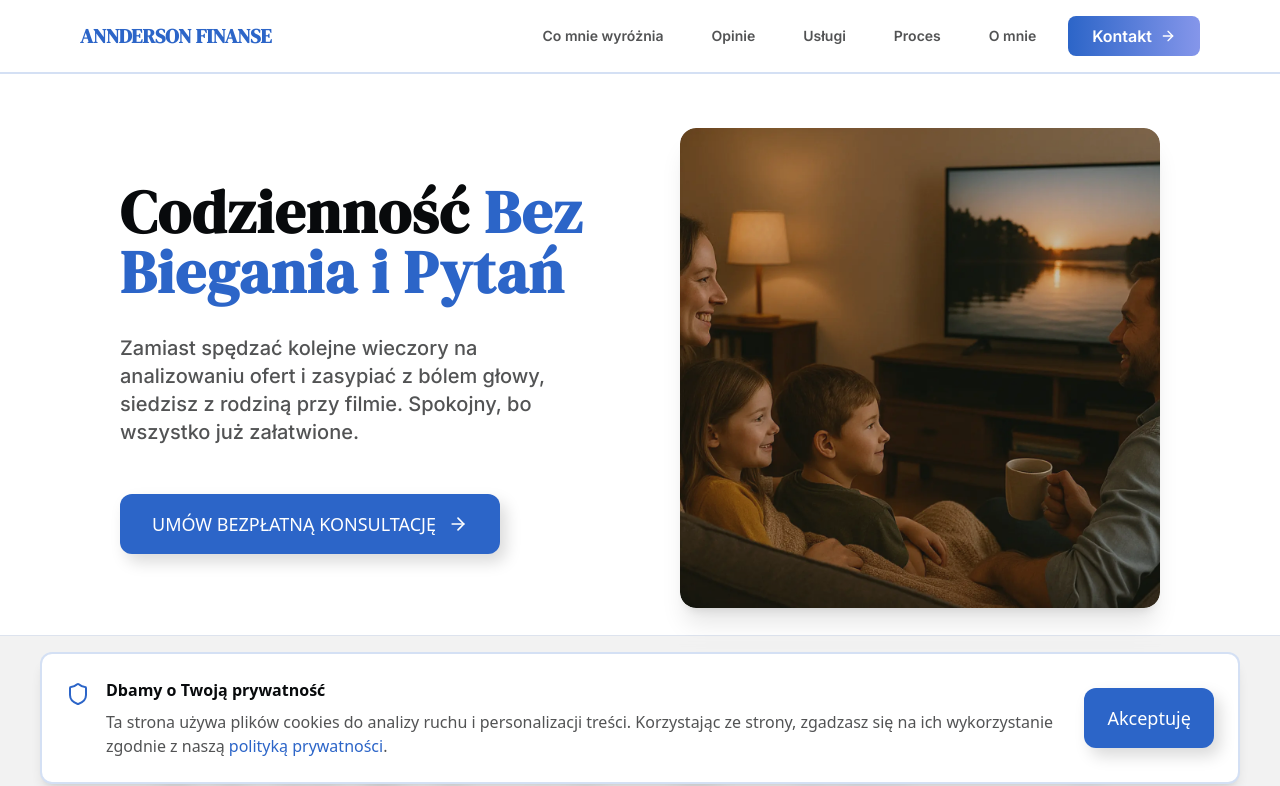
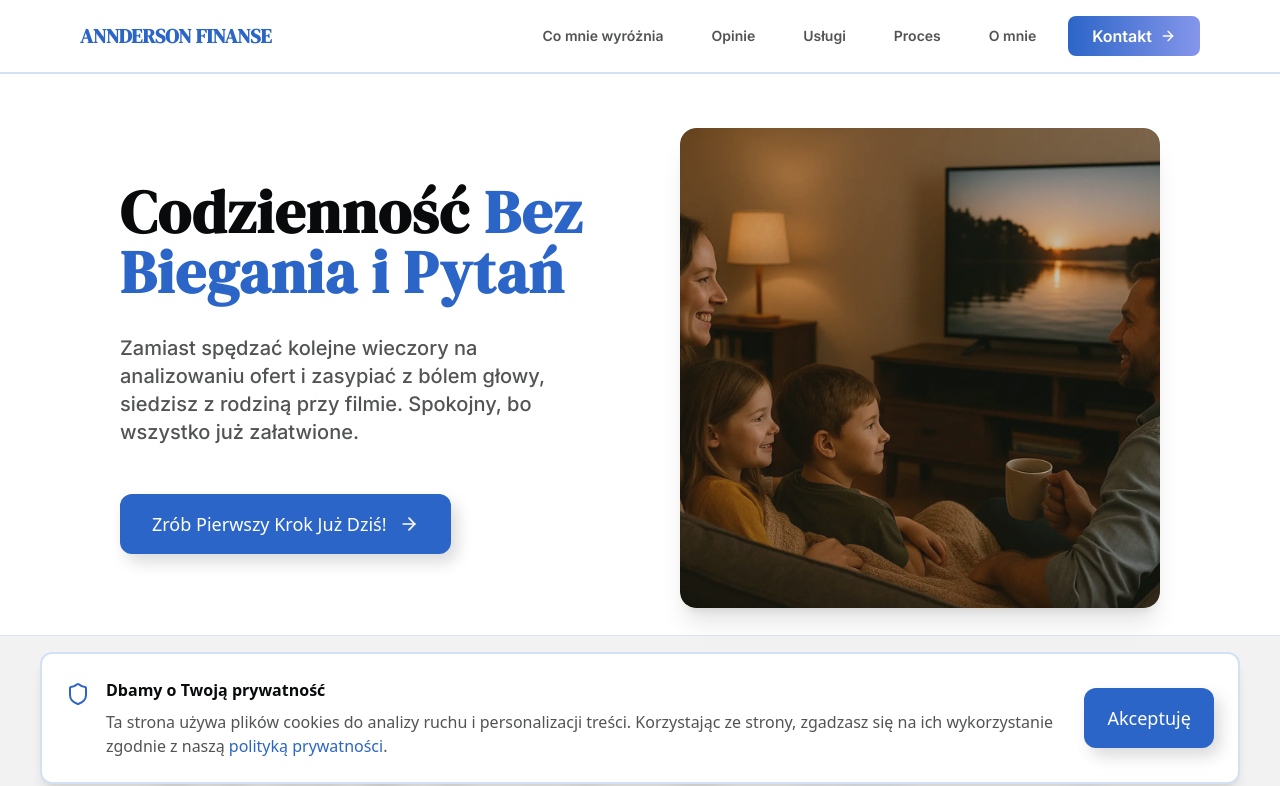
Before and after one commit to Beniamin09123/lukasz-wykret-strona-internetowa, a React (Vite) app: page / in a window 1280 px wide. Shown: the top 786 px of the page. Built offline with nearby package versions, Linux system fonts and the light colour scheme.

Commit message:
Update Hero CTA text

```diff
--- a/src/App.tsx
+++ b/src/App.tsx
@@ -58,7 +58,7 @@ function App() {
                 className="flex flex-col sm:flex-row items-start gap-4"
               >
                 <a href="/contact" className="cta-button group">
-                  UMÓW BEZPŁATNĄ KONSULTACJĘ
+                  Zrób Pierwszy Krok Już Dziś!
                   <ArrowRight className="w-5 h-5 transition-transform group-hover:translate-x-1" />
                 </a>
               </motion.div>
```
